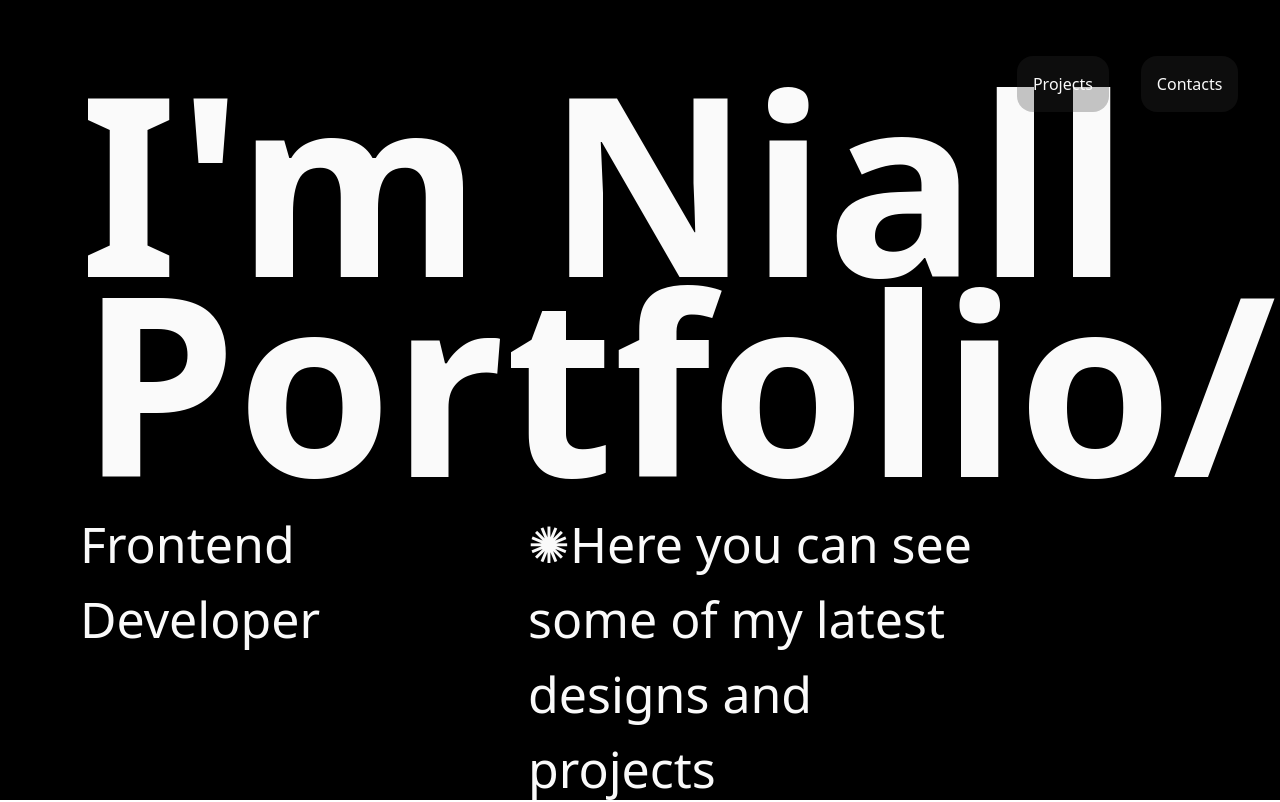
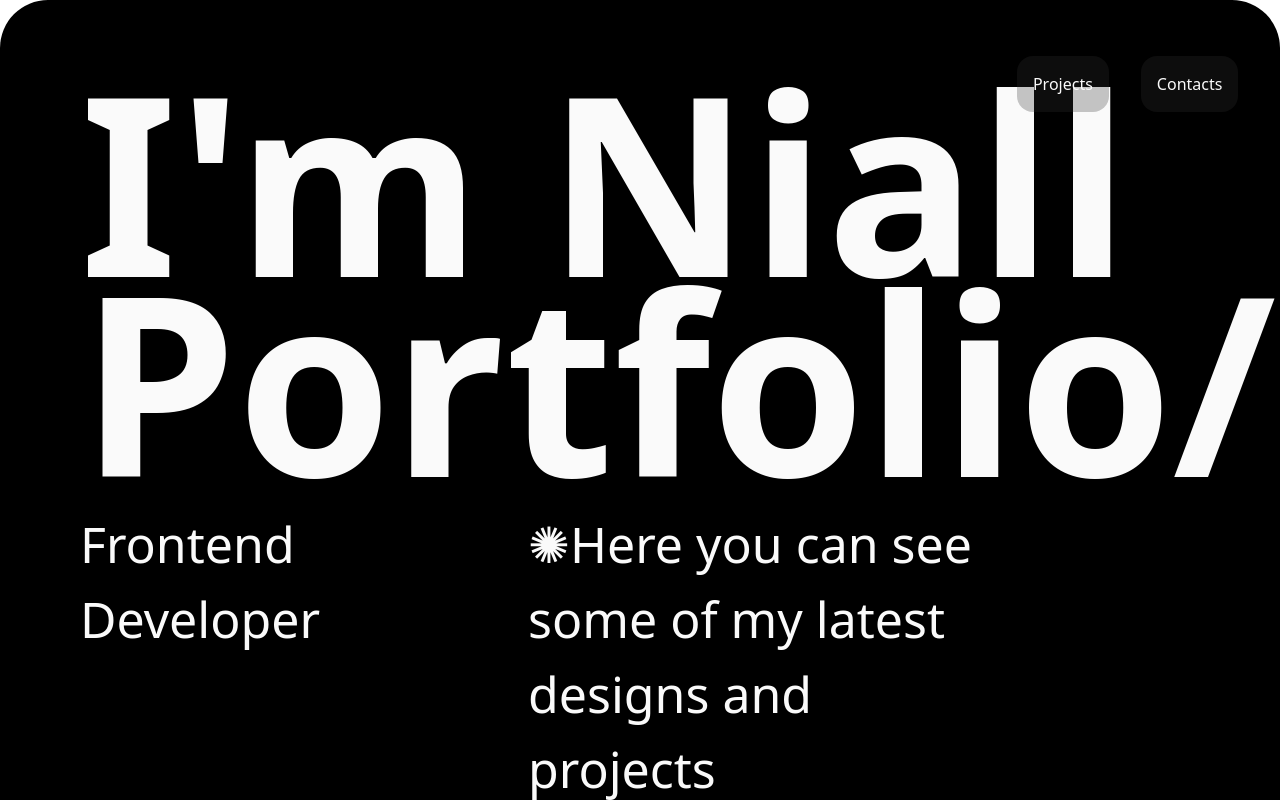
Before and after one commit to nburd01/portfolio2024, a Nuxt app: page / in a window 1280 px wide. Shown: the top 802 px of the page. Built offline with nearby package versions, Linux system fonts and the light colour scheme.

Commit message:
added footer

```diff
--- a/app.vue
+++ b/app.vue
@@ -61,11 +61,13 @@
       </div>
     </section>
     <!-- RECENT WORK -->
-    <h1
-      class="recentWork h-screen flex justify-center content-center flex-wrap bg-black text-zinc-50"
-    >
-      Recent work
-    </h1>
+    <section>
+      <h1
+        class="recentWork h-screen flex justify-center content-center flex-wrap bg-black text-zinc-50"
+      >
+        Recent work
+      </h1>
+    </section>
     <section class="bg-slate-300 p-11 h-lvh">
       <div
         class="content-center justify-center flex flex-wrap bg-slate-400 py-5"
--- a/assets/css/main.css
+++ b/assets/css/main.css
@@ -1,6 +1,10 @@
 @tailwind base;
 @tailwind components;
 @tailwind utilities;
+
+section {
+  border-radius: 3em 3em 0 0;
+}
 .headline {
   font-size: 250px;
   padding: 0;
```
